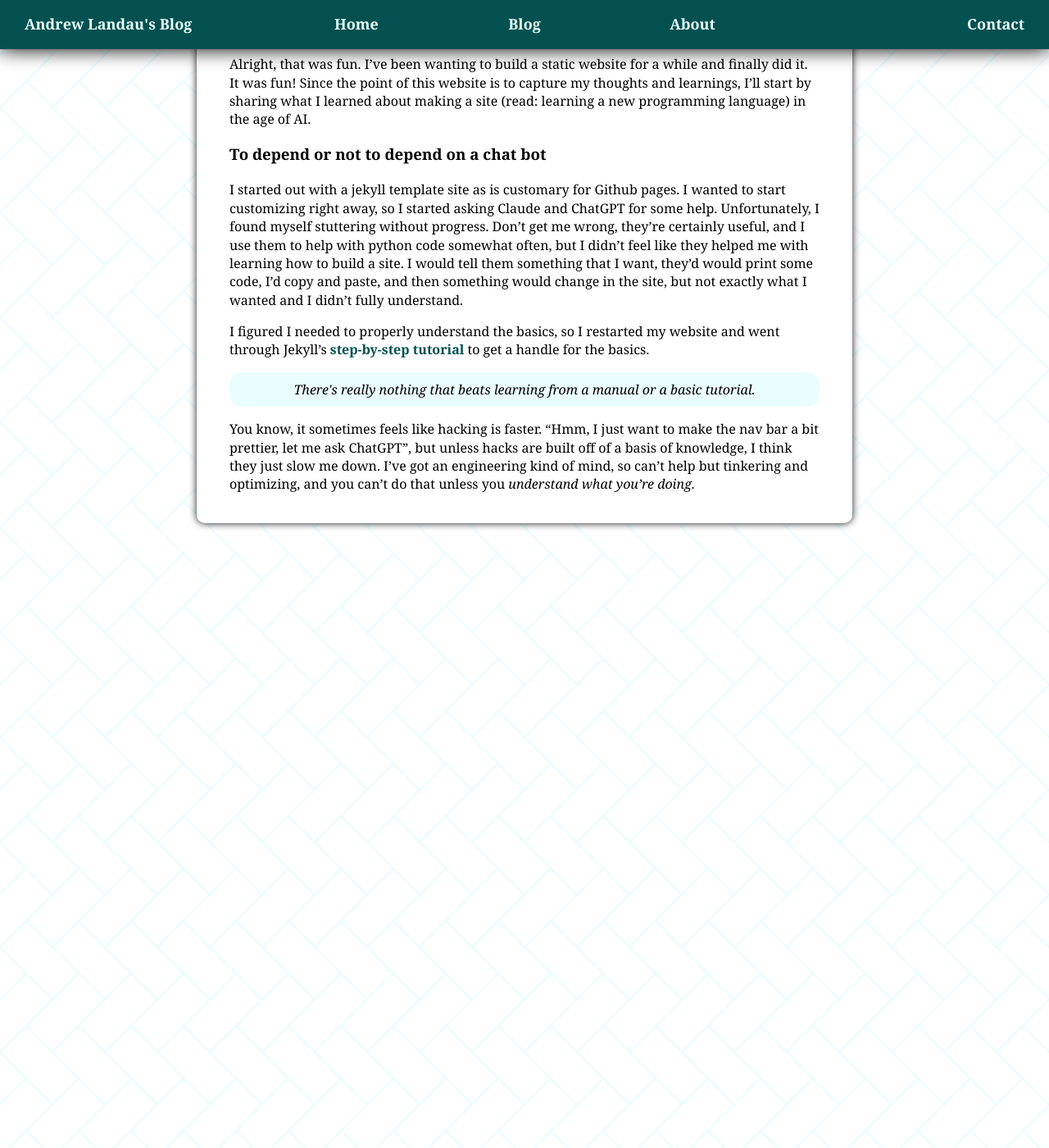
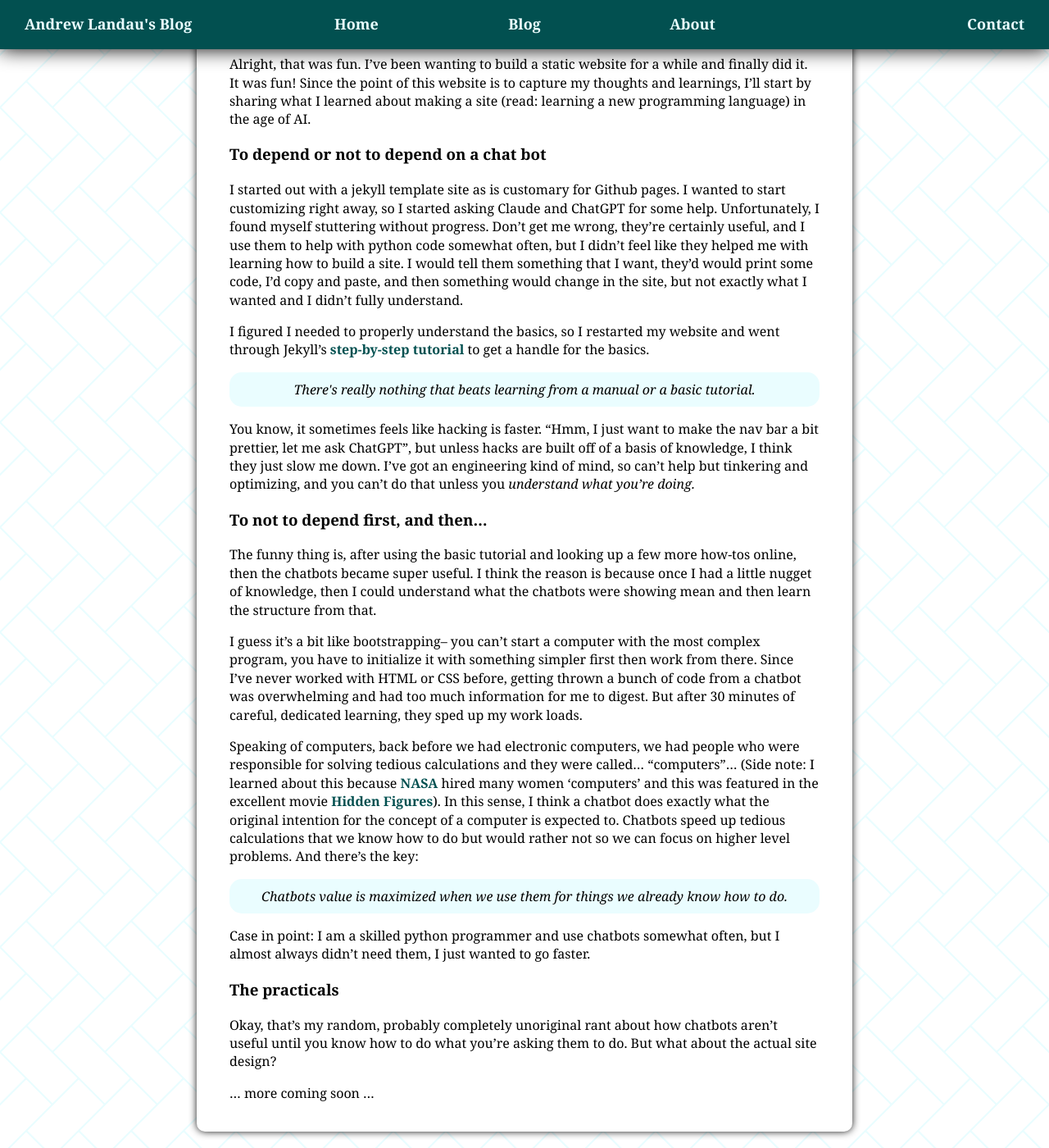
Before and after one commit to landoskape/landoskape.github.io, a Jekyll site: the page built from _posts/2024-06-03-building-time.md, in a window 1280 px wide and 1400 px high, scrolled down 221 px. Shown: the whole window at 82% size. Built offline with Jekyll 4.4.1, drawn with Linux system fonts in a browser that asks for light colours; some of the changed text lies outside the part shown.

Commit message:
Update 2024-06-03-building-time.md

```diff
--- a/_posts/2024-06-03-building-time.md
+++ b/_posts/2024-06-03-building-time.md
@@ -22,3 +22,21 @@ There's really nothing that beats learning from a manual or a basic tutorial.
 </div>
 
 You know, it sometimes feels like hacking is faster. "Hmm, I just want to make the nav bar a bit prettier, let me ask ChatGPT", but unless hacks are built off of a basis of knowledge, I think they just slow me down. I've got an engineering kind of mind, so can't help but tinkering and optimizing, and you can't do that unless you _understand what you're doing._
+
+### To not to depend first, and then...
+The funny thing is, after using the basic tutorial and looking up a few more how-tos online, then the chatbots became super useful. I think the reason is because once I had a little nugget of knowledge, then I could understand what the chatbots were showing mean and then learn the structure from that.
+
+I guess it's a bit like bootstrapping-- you can't start a computer with the most complex program, you have to initialize it with something simpler first then work from there. Since I've never worked with HTML or CSS before, getting thrown a bunch of code from a chatbot was overwhelming and had too much information for me to digest. But after 30 minutes of careful, dedicated learning, they sped up my work loads.
+
+Speaking of computers, back before we had electronic computers, we had people who were responsible for solving tedious calculations and they were called... "computers"... (Side note: I learned about this because [NASA](https://www.nasa.gov/image-article/computer-conducts-data-analysis/) hired many women 'computers' and this was featured in the excellent movie [Hidden Figures](https://en.wikipedia.org/wiki/Hidden_Figures)). In this sense, I think a chatbot does exactly what the original intention for the concept of a computer is expected to. Chatbots speed up tedious calculations that we know how to do but would rather not so we can focus on higher level problems. And there's the key:
+
+<div class="text-highlight">
+Chatbots value is maximized when we use them for things we already know how to do.
+</div>
+
+Case in point: I am a skilled python programmer and use chatbots somewhat often, but I almost always didn't need them, I just wanted to go faster.
+
+### The practicals
+Okay, that's my random, probably completely unoriginal rant about how chatbots aren't useful until you know how to do what you're asking them to do. But what about the actual site design?
+
+... more coming soon ...
```
Also changed, not shown: other parts of _posts/2024-06-03-building-time.md (+1 -1 lines).
